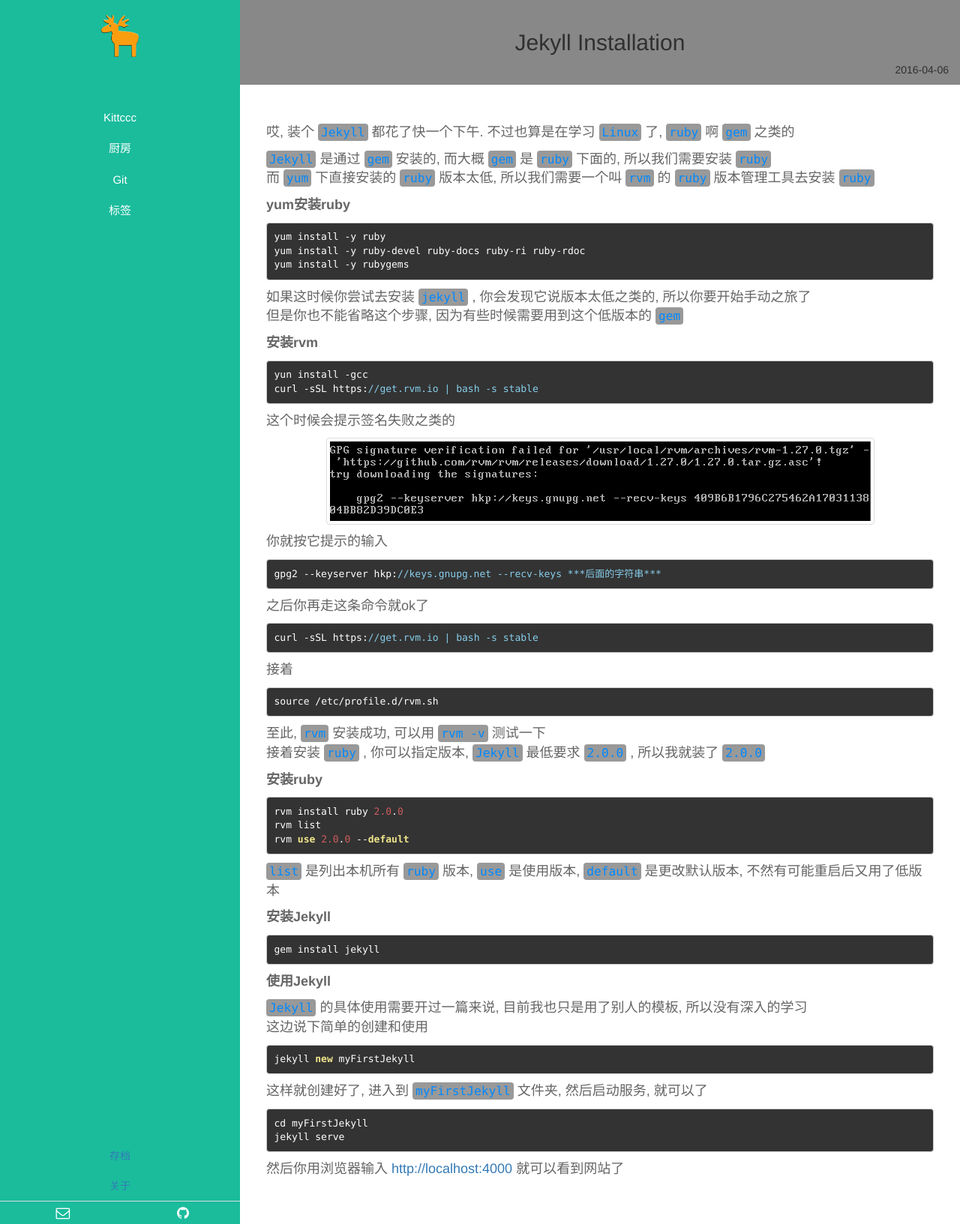
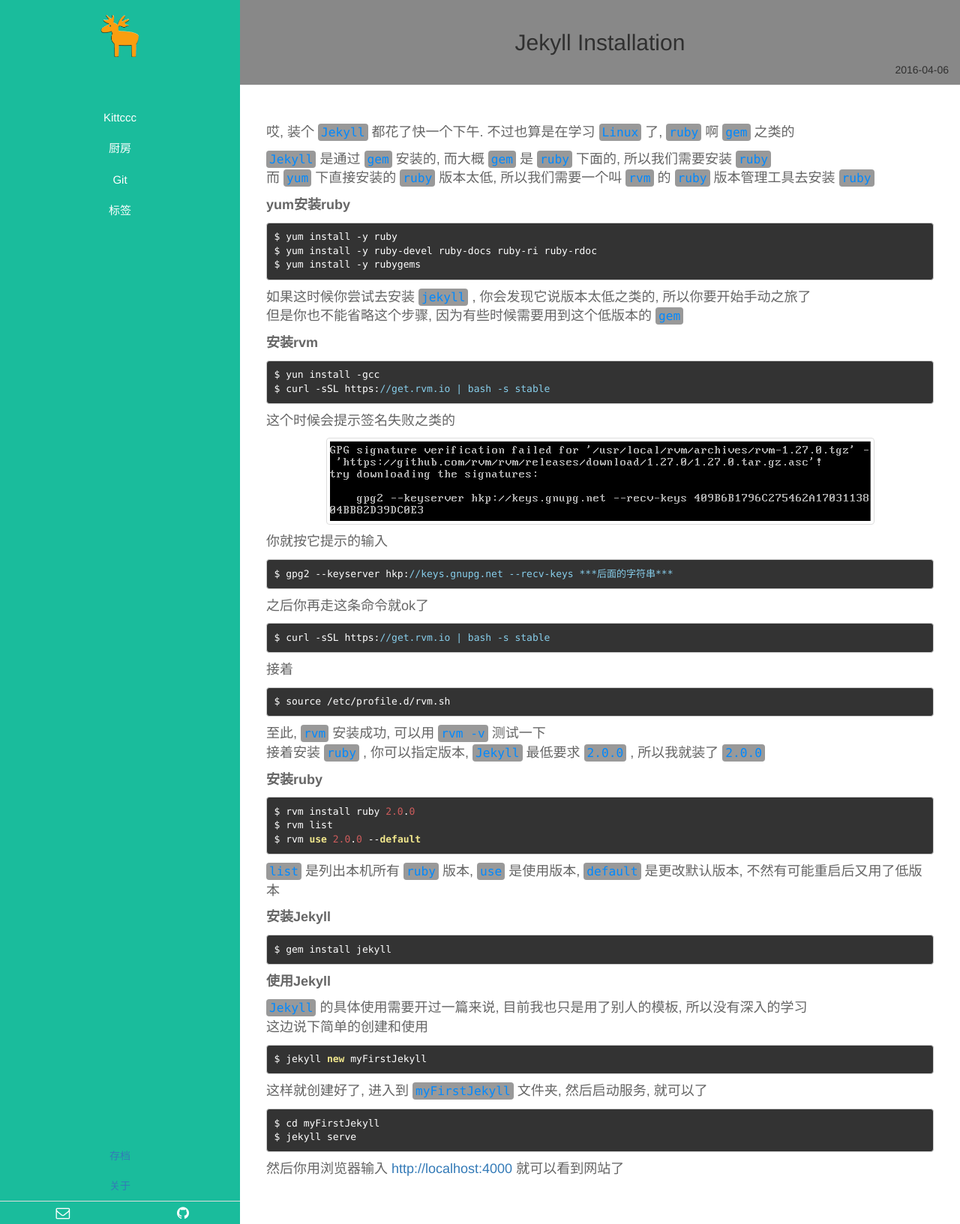
Before and after one commit to ichennan/ichennan.github.io, a Jekyll site: the page built from _posts/git/2016-04-06-Jekyll-Installation.md, in a window 1280 px wide. Shown: the whole page at 75% size. Built offline with Jekyll 4.4.1, drawn with Linux system fonts in a browser that asks for light colours; Markdown is read by kramdown in place of the engine named in the settings.

Commit message:
addDollar

````diff
--- a/_posts/git/2016-04-06-Jekyll-Installation.md
+++ b/_posts/git/2016-04-06-Jekyll-Installation.md
@@ -14,9 +14,9 @@
 **yum安装ruby**
 
 ```
-yum install -y ruby
-yum install -y ruby-devel ruby-docs ruby-ri ruby-rdoc
-yum install -y rubygems
+$ yum install -y ruby
+$ yum install -y ruby-devel ruby-docs ruby-ri ruby-rdoc
+$ yum install -y rubygems
 ```
 
 如果这时候你尝试去安装 `jekyll` , 你会发现它说版本太低之类的, 所以你要开始手动之旅了
@@ -25,8 +25,8 @@
 **安装rvm**
 
 ```
-yun install -gcc
-curl -sSL https://get.rvm.io | bash -s stable
+$ yun install -gcc
+$ curl -sSL https://get.rvm.io | bash -s stable
 ```
 
 这个时候会提示签名失败之类的
@@ -36,19 +36,19 @@
 你就按它提示的输入
 
 ```
-gpg2 --keyserver hkp://keys.gnupg.net --recv-keys ***后面的字符串***
+$ gpg2 --keyserver hkp://keys.gnupg.net --recv-keys ***后面的字符串***
 ```
 
 之后你再走这条命令就ok了
 
 ```
-curl -sSL https://get.rvm.io | bash -s stable
+$ curl -sSL https://get.rvm.io | bash -s stable
 ```
 
 接着
 
 ```
-source /etc/profile.d/rvm.sh
+$ source /etc/profile.d/rvm.sh
 ```
 
 至此, `rvm` 安装成功, 可以用 `rvm -v` 测试一下
@@ -57,9 +57,9 @@
 **安装ruby**
 
 ```
-rvm install ruby 2.0.0
-rvm list
-rvm use 2.0.0 --default
+$ rvm install ruby 2.0.0
+$ rvm list
+$ rvm use 2.0.0 --default
 ```
 
 `list` 是列出本机所有 `ruby` 版本, `use` 是使用版本, `default` 是更改默认版本, 不然有可能重启后又用了低版本
@@ -67,7 +67,7 @@
 **安装Jekyll**
 
 ```
-gem install jekyll
+$ gem install jekyll
 ```
 
 **使用Jekyll**
@@ -76,14 +76,14 @@
 这边说下简单的创建和使用
 
 ```
-jekyll new myFirstJekyll
+$ jekyll new myFirstJekyll
 ```
 
 这样就创建好了, 进入到 `myFirstJekyll` 文件夹, 然后启动服务, 就可以了
 
 ```
-cd myFirstJekyll
-jekyll serve
+$ cd myFirstJekyll
+$ jekyll serve
 ```
 
 然后你用浏览器输入 [http://localhost:4000](http://localhost:4000) 就可以看到网站了
````
